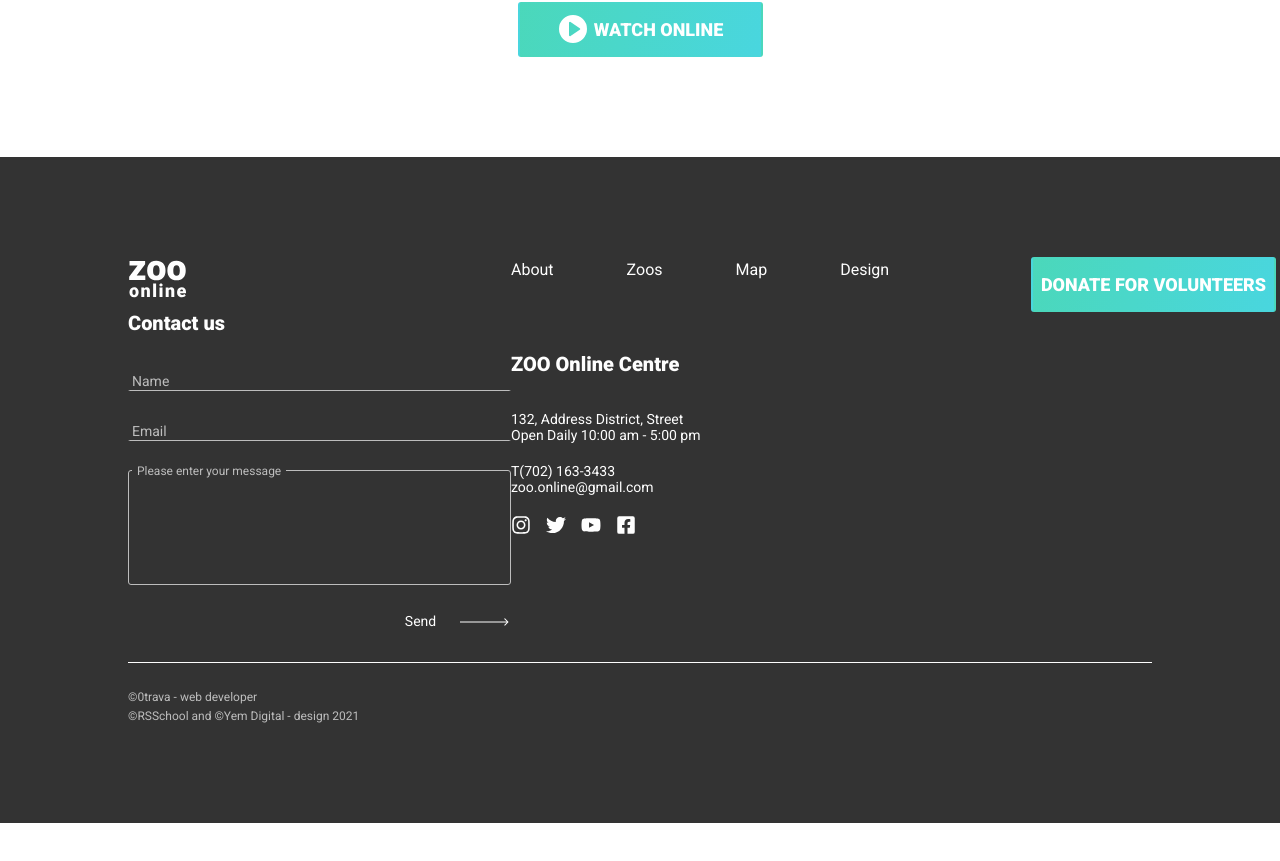
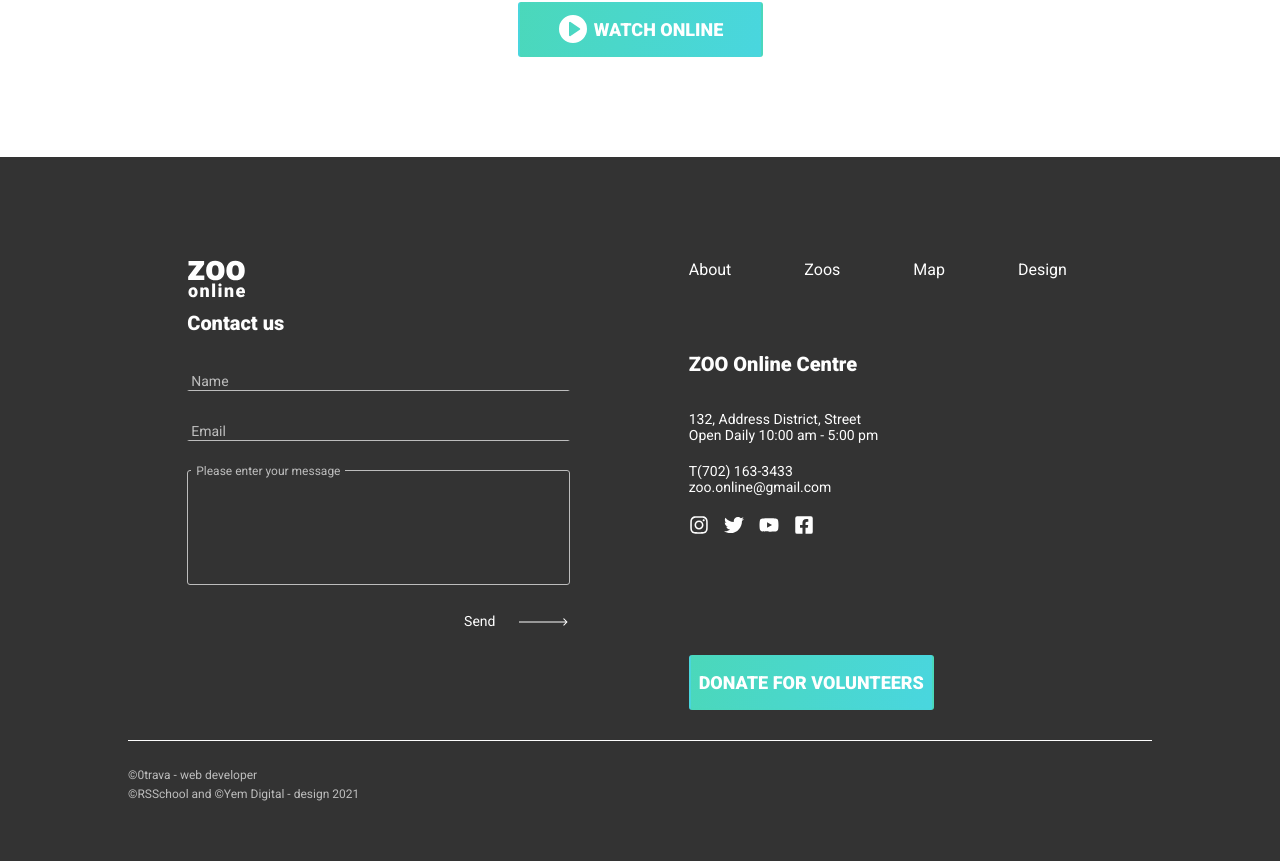
Before and after one commit to 0trava/ZOO_online, a React (Create React App) app: page / in a window 1280 px wide. Shown: the part 4853-5714 px from the top of the page. Before the commit the page ends 5676 px from the top, so only its background shows below. Built offline with nearby package versions, Linux system fonts and the light colour scheme.

Commit message:
fix adaptive footer

```diff
--- a/src/components/Page_section/Footer/Footer.jsx
+++ b/src/components/Page_section/Footer/Footer.jsx
@@ -22,6 +22,13 @@ const Footer = () => {
         <div className={style.block_first}>
           <img className={style.logo} src={logo} alt="logo" />
         </div>
+            {/* Link */}
+            <div className={style.link_block_first}>
+              <a href="/" className={style.link}>About</a>
+              <a href="/" className={style.link}>Zoos</a>
+              <a href="/" className={style.link}>Map</a>
+              <a href="/" className={style.link}>Design</a>
+            </div>
 
 
         <FormFooter/>
--- a/src/components/Page_section/Footer/Footer.module.css
+++ b/src/components/Page_section/Footer/Footer.module.css
@@ -1,5 +1,6 @@
 .body {
     display: flex;
+    position: relative;
     justify-content: center;
     flex-direction: column;
     align-items: center;
@@ -41,15 +42,28 @@
     display: flex;
     flex-direction: column;
     width: 80vw;
-    align-items: flex-start
+    align-items: flex-start;
+
 
 }
 
 
 .block_first {
     display: flex;
+    flex-direction: column;
+}
 
-
+.link_block_first {
+    /* display: none; */
+    display: flex;
+    /* width: 404px; */
+    /* height: 21px; */
+    padding: 3px 30px 0px 0px;
+    align-items: flex-start;
+    flex-direction: column;
+    gap: 5px;
+    margin-bottom: 23px;
+    margin-top: 30px;
 }
 
 .block_second {
@@ -76,13 +90,7 @@
 
 /* Link Block */
 .link_block {
-    display: flex;
-    width: 404px;
-    height: 21px;
-    padding: 3px 24px 0px 0px;
-    align-items: flex-start;
-    gap: 73px;
-    margin-bottom: 74px;
+    display: none;
 }
 
 .link {
@@ -195,26 +203,16 @@
     font-weight: 600;
   }
 
-  /* FOR planshet */
-@media (min-width: 640px) {
-    .blocks {
-        display: flex;
-        justify-content: space-between;
-        width: 80vw;
-        flex-direction: row
-
-    }
-
-    .block_second {
-        display: flex;
-        gap: 116px;
-        flex-direction: row
-
-    }
 
 
 
-
+  /* FOR planshet */
+@media (min-width: 640px) {
+    .button {
+        position: absolute;
+        top: 96px;
+        right: 20px;
+    }
 
 }
 
@@ -224,11 +222,40 @@
 @media (min-width: 1200px) {
     .body {
         display: flex;
-        flex-direction: column;
+        /* flex-direction: column; */
         justify-content: center;
         align-items: center;
         background-color: #333;
         padding-top: 100px;
         padding-bottom: 100px;
     }
+
+    .link_block {
+        display: flex;
+        width: 404px;
+        height: 21px;
+        padding: 3px 24px 0px 0px;
+        align-items: flex-start;
+        gap: 73px;
+        margin-bottom: 74px;
+    }
+
+    .link_block_first {
+        display: none;
+    }
+
+    .button {
+        position: initial;
+
+    }
+
+    .blocks {
+        display: flex;
+        flex-direction: row;
+        width: 80vw;
+        align-items: flex-start;
+        justify-content: space-around;
+
+
+    }
 }
```
